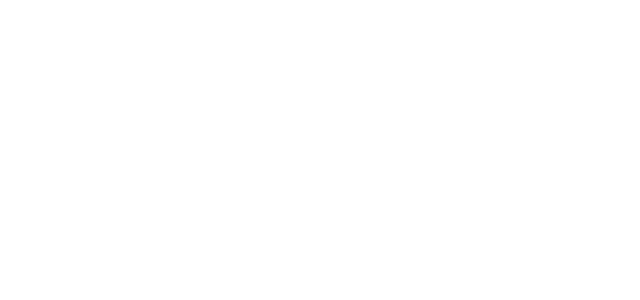
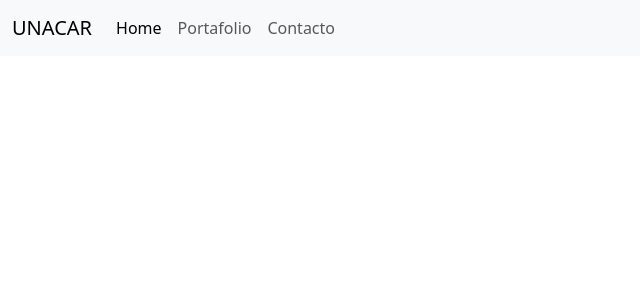
Before and after one commit to warderer/taller-react-unacar-2023, a React (Vite) app in the folder 06-router-bootstrap/: page / in a window 1280 px wide. Shown: the top 300 px of the page, without its empty margins (0-640 px from the left). Built offline with nearby package versions, Linux system fonts and the light colour scheme.

Commit message:
✨ Header con Bootstrap

```diff
--- a/06-router-bootstrap/src/App.jsx
+++ b/06-router-bootstrap/src/App.jsx
@@ -1,9 +1,10 @@
 import './App.css'
+import Header from './components/Header'
 
 function App () {
   return (
     <>
-
+      <Header />
     </>
   )
 }
--- /dev/null
+++ b/06-router-bootstrap/src/components/Header.jsx
@@ -0,0 +1,46 @@
+const Header = () => {
+  return (
+    <nav className='navbar navbar-expand-lg bg-body-tertiary'>
+      <div className='container-fluid'>
+        <a className='navbar-brand' href='/'>
+          UNACAR
+        </a>
+        <button
+          className='navbar-toggler'
+          type='button'
+          data-bs-toggle='collapse'
+          data-bs-target='#navbarNav'
+          aria-controls='navbarNav'
+          aria-expanded='false'
+          aria-label='Toggle navigation'
+        >
+          <span className='navbar-toggler-icon' />
+        </button>
+        <div className='collapse navbar-collapse' id='navbarNav'>
+          <ul className='navbar-nav'>
+
+            <li className='nav-item'>
+              <a className='nav-link active' aria-current='page' href='/'>
+                Home
+              </a>
+            </li>
+
+            <li className='nav-item'>
+              <a className='nav-link' href='/portafolio'>
+                Portafolio
+              </a>
+            </li>
+
+            <li className='nav-item'>
+              <a className='nav-link' href='/contacto'>
+                Contacto
+              </a>
+            </li>
+
+          </ul>
+        </div>
+      </div>
+    </nav>
+  )
+}
+export default Header
```
